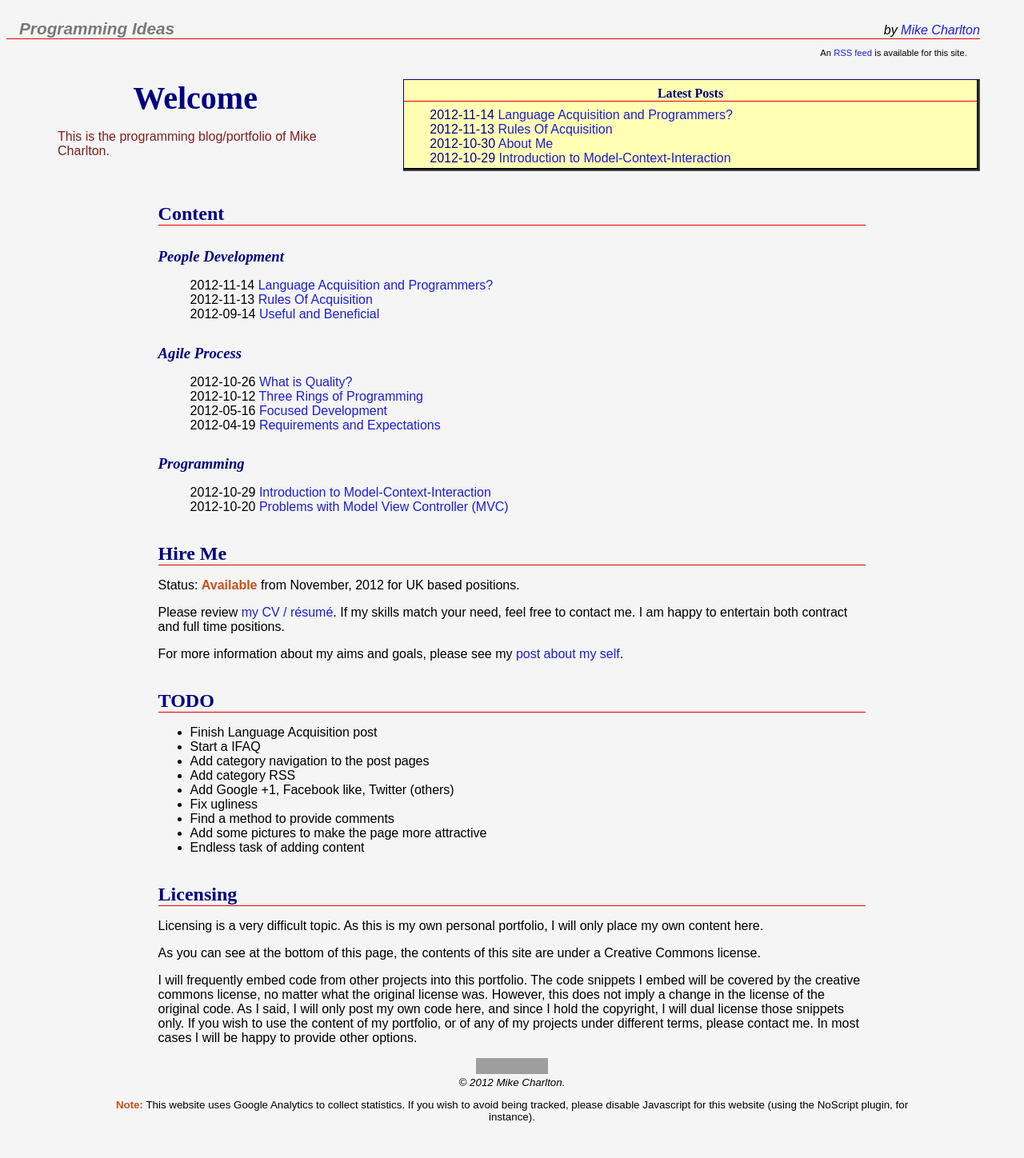
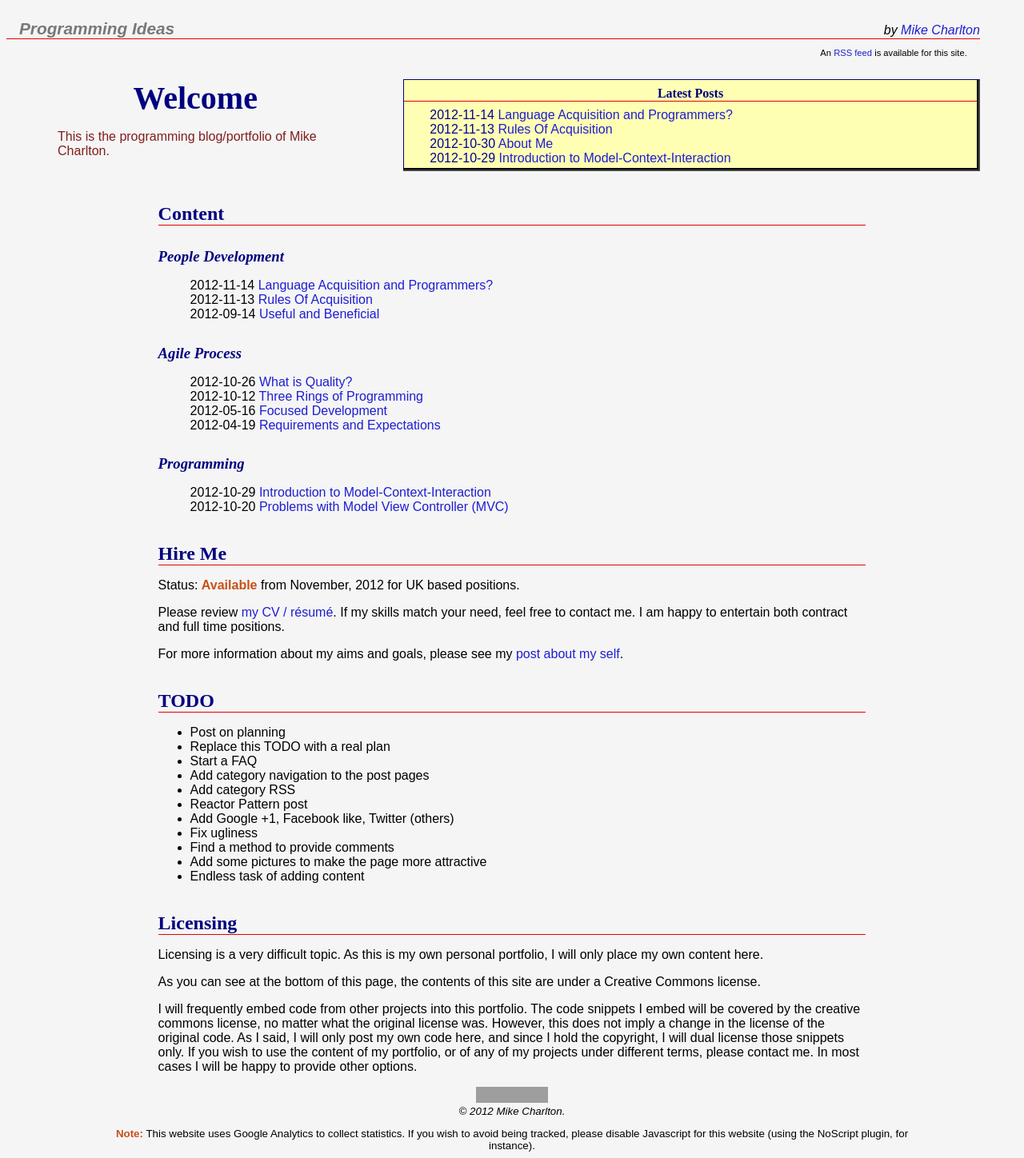
Before and after one commit to mikekchar/portfolio, a Jekyll site: the page built from index.html, in a window 1280 px wide. Shown: the whole page at 80% size. Built offline with Jekyll 4.4.1, drawn with Linux system fonts in a browser that asks for light colours; before the commit the page ends 1412 px from its top, so only the background shows below that; grey boxes are pictures that could not be loaded.

Commit message:
Update TODO

```diff
--- a/_includes/TODO.html
+++ b/_includes/TODO.html
@@ -1,9 +1,11 @@
 <h2>TODO</h2>
 <ul>
-    <li>Finish Language Acquisition post</li>
-    <li>Start a IFAQ</li>
+    <li>Post on planning</li>
+    <li>Replace this TODO with a real plan</li>
+    <li>Start a FAQ</li>
     <li>Add category navigation to the post pages</li>
     <li>Add category RSS</li>
+    <li>Reactor Pattern post</li>
     <li>Add Google +1, Facebook like, Twitter (others)</li>
     <li>Fix ugliness</li>
     <li>Find a method to provide comments</li>
```
